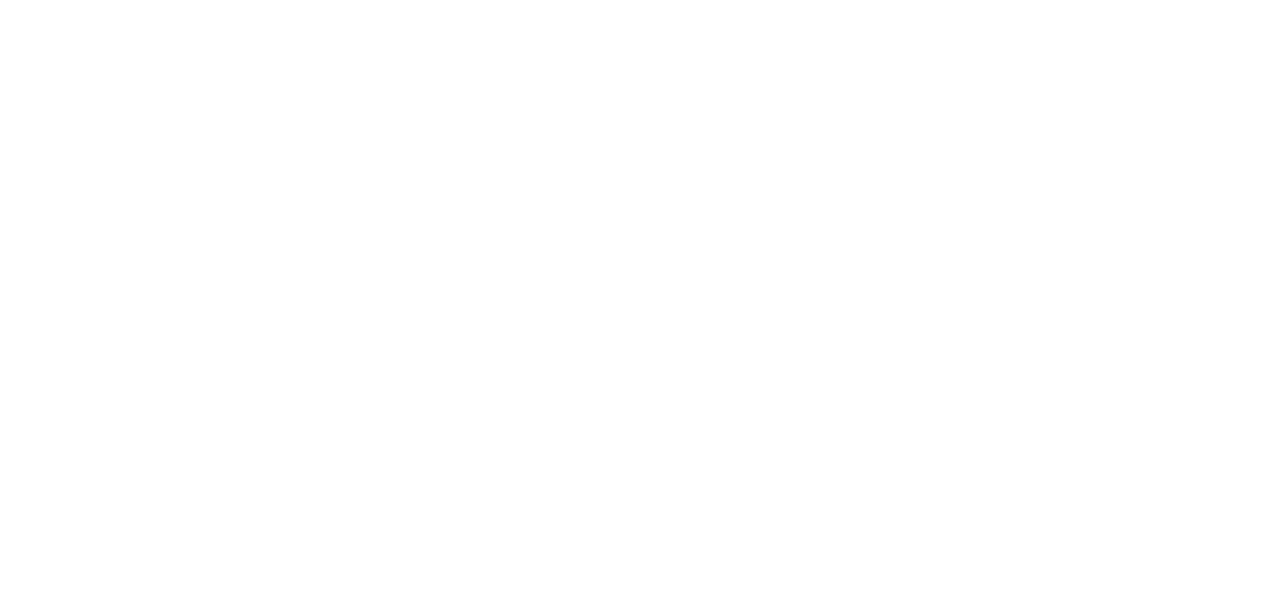
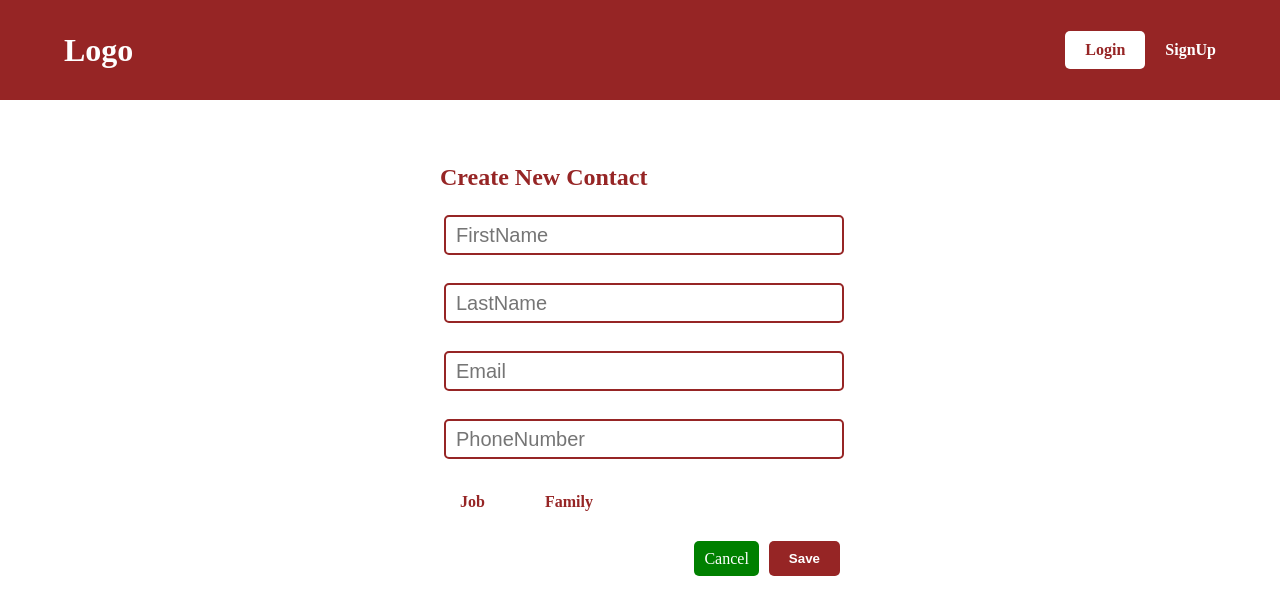
Before and after one commit to khumayunkh/contact, a React (Vite) app: page /create in a window 1280 px wide. Before the commit this address had no page. Shown: the top 614 px of the page. Built offline with nearby package versions, Linux system fonts and the light colour scheme.

Commit message:
create user

```diff
--- a/src/App.tsx
+++ b/src/App.tsx
@@ -5,6 +5,7 @@
 import { Layout } from './routers/Layout'
 import { Contacts } from './pages/Contacts/Cantacts'
 import { Update } from './pages/UpdateContact/Update'
+import {Create} from './pages/CreateContact/Create'
 
 function App() {
   return (
@@ -12,6 +13,7 @@
       <Routes>
         <Route path='/' element={<Layout/>}>
           <Route index element={<Contacts/>}/>
+          <Route path='create' element={<Create/>}/>
           <Route path='/update/:id' element={<Update/>}/>
         </Route>
         <Route path='/login' element={<Login/>}/>
--- a/src/components/PopUp/PopUp.module.sass
+++ /dev/null
@@ -1,75 +0,0 @@
-.modalButton
-    position: fixed
-    top: 40%
-    left: 50%
-    transform: translate(-50%, -50%)
-    z-index: -1
-    padding: 12px 24px
-
-
-.overlay
-    background-color: rgba(0, 0, 0, 0)
-    position: fixed
-    width: 100vw
-    height: 100vh
-    opacity: 0.9
-
-
-.modalContainer
-    max-width: 600px
-    width: 100%
-    position: fixed
-    z-index: 3
-    top: 40%
-    left: 50%
-    transform: translate(-50%, -50%)
-    display: flex
-    background-color: #ffffff
-    box-shadow: 0px 0px 18px 0px rgba(0, 0, 0, 0.75)
-    border-radius: 8px
-    .modal_in
-        width: 100%
-        min-height: 300px
-        .form
-            margin: 1%
-            height: 90%
-            display: flex
-            flex-direction: column
-            justify-content: center
-            align-items: center
-            gap: 2rem
-            .input
-                width: 80%
-                height: 28%
-                border: none
-                margin: 1%
-                font-size: 2rem
-            .input:focus
-                outline: none
-            button
-                font-weight: 300
-                height: 8rem
-                width: 20rem
-                border-style: none
-                border-radius: 8px
-                background-color: rgb(150, 37, 37)
-                color: white
-            .category
-                margin-left: -55%
-                display: flex
-                justify-content: start
-                align-items: center
-                gap: 2rem
-                .active
-                    cursor: pointer
-                    padding: .2rem 2rem
-                    font-weight: 700
-                    color: white
-                    background-color: rgb(150, 37, 37)
-                    border-radius: .5rem
-                .category_in
-                    cursor: pointer
-                    background-color: white
-                    color: rgb(150, 37, 37)
-                    padding: 1rem 2rem
-                    font-weight: 700
--- a/src/pages/Contacts/Cantacts.tsx
+++ b/src/pages/Contacts/Cantacts.tsx
@@ -4,12 +4,11 @@
 import { useAuth } from "../../hooks/auth";
 import { useAppDispatch, useAppSelector } from "../../hooks/actions";
 import { getAllUsersThunk } from "../../reducers/users/usersSlice";
-import { PopUp } from "../../components/PopUp/PopUp";
+import { NavLink } from "react-router-dom";
 
 export const Contacts = () => {
     const {isAuth} = useAuth()
     const dispatch = useAppDispatch()
-    const [moduleActive, setModuleActive] = useState(false)
     const user = useAppSelector(state => state.users.users)
 
     const users = []
@@ -34,16 +33,13 @@
                 users={users}
             />
             {isAuth ?
-                <div
-                    onClick={() => setModuleActive(true)}
+                <NavLink to='/create'>
+                    <div
                     className={style.add}>
                         +
-                </div> : null
+                    </div>
+                </NavLink> : null
             }
-            <PopUp
-                open={moduleActive}
-                onClose={() => setModuleActive(false)}
-            />
         </div>
         </>
     )
--- /dev/null
+++ b/src/pages/CreateContact/Create.module.sass
@@ -0,0 +1,72 @@
+.container
+    padding: 5%
+    display: flex
+    justify-content: center
+    align-items: center
+    width: 100%
+    .content
+        display: flex
+        flex-direction: column
+        gap: 2rem
+        h2
+            color:  rgb(150, 37, 37)
+        .input
+            width: 40rem
+            height: 4rem
+            border: 2px solid rgb(150, 37, 37)
+            margin: 1%
+            border-radius: 5px
+            padding-left: 1rem
+            font-family: 1.6rem
+            font-size: 2rem
+            .input:focus
+                outline: none
+        .category
+            display: flex
+            justify-content: start
+            align-items: center
+            gap: 2rem
+            .active
+                cursor: pointer
+                padding: .2rem 2rem
+                font-weight: 700
+                color: white
+                background-color: rgb(150, 37, 37)
+                border-radius: .5rem
+            .category_in
+                cursor: pointer
+                background-color: white
+                color: rgb(150, 37, 37)
+                padding: 1rem 2rem
+                font-weight: 700
+        .btns
+            width: 100%
+            justify-content: end
+            display: flex
+            gap: 1rem
+        a
+            cursor: pointer
+            display: flex
+            justify-content: center
+            align-items: center
+            text-decoration: none
+            border-radius: 5px
+            color: white
+            border: none
+            padding: .4rem 1rem
+        .delete
+            background-color: red
+        .cancel
+            background-color: green
+        .btn
+            cursor: pointer
+            display: flex
+            justify-content: center
+            align-items: center
+            text-decoration: none
+            padding: 1rem 2rem
+            border: none
+            color: white
+            font-weight: 700
+            background-color: rgb(150, 37, 37)
+            border-radius: .5rem
--- a/src/components/PopUp/PopUp.tsx
+++ b/src/pages/CreateContact/Create.tsx
@@ -1,18 +1,14 @@
 import React, { useState } from "react";
 import { useForm } from "react-hook-form";
-import { IUser, IUserCreate } from "../../api/users/interfasec";
+import { NavLink, useNavigate } from "react-router-dom";
+import { IUserCreate } from "../../api/users/interfasec";
 import { useAppDispatch } from "../../hooks/actions";
 import { createUserThunk, getAllUsersThunk } from "../../reducers/users/usersSlice";
-import style from './PopUp.module.sass'
+import style from './Create.module.sass'
 
-
-interface PopUpProps {
-    open: boolean,
-    onClose: () => void;
-}
-
-export const PopUp: React.FC<PopUpProps>  = ({open, onClose}) => {
+export const Create = () => {
     const dispatch = useAppDispatch()
+    const navigate = useNavigate()
     const {register, handleSubmit, reset} = useForm<IUserCreate>()
     const [job, setJob] = useState(false)
     const [family, setFamily] = useState(false)
@@ -31,27 +27,20 @@
             category: job ? 'Job' : 'Family'
         }))
         reset()
-        dispatch(getAllUsersThunk())
+        navigate('/')
     }
-
-    if (!open) return null;
 
     return(
         <>
-        <div onClick={onClose} className={style.overlay}></div>
-        <div
-            onClick={(e) => {
-              e.stopPropagation();
-            }}
-            className={style.modalContainer}
-            >
-            <div className={style.modal_in}>
-                <form onSubmit={handleSubmit(onSubmit)} className={style.form}>
-                    <input {...firstName} className={style.input} placeholder="First Name"/>
-                    <input {...lastName} className={style.input} placeholder="Last Name"/>
-                    <input {...email} className={style.input} placeholder="Email"/>
-                    <input {...phoneNumber} className={style.input} placeholder="Phone Number"/>
-                    <div className={style.category}>
+        <div className={style.container}>
+            <form onSubmit={handleSubmit(onSubmit)} className={style.content}>
+                <h2>Create New Contact</h2>
+                <input className={style.input} {...firstName} placeholder='FirstName'/>
+                <input className={style.input} {...lastName} placeholder='LastName'/>
+                <input className={style.input} {...email} placeholder='Email'/>
+                <input className={style.input} {...phoneNumber} placeholder='PhoneNumber'/>
+                <div>
+                <div className={style.category}>
                         <div onClick={() => {setJob(!job); setFamily(false)}}>
                             <h4 className={job ? style.active : style.category_in}>Job</h4>
                         </div>
@@ -59,9 +48,12 @@
                             <h4  className={family ? style.active : style.category_in}>Family</h4>
                         </div>
                     </div>
-                    <button className={style.btn}>Submit</button>
-                </form>
-            </div>
+                </div>
+                <div className={style.btns}>
+                    <NavLink className={style.cancel} to='/'>Cancel</NavLink>
+                    <button className={style.btn}>Save</button>
+                </div>
+            </form>
         </div>
         </>
     )
--- a/src/pages/SingUp/SingUp.tsx
+++ b/src/pages/SingUp/SingUp.tsx
@@ -19,7 +19,7 @@
                     token: user.refreshToken,
                 }));
             })
-            .catch(console.error)
+            .catch( (e) => {(console.log(e))} )
     }
 
     if(isAuth){
```
